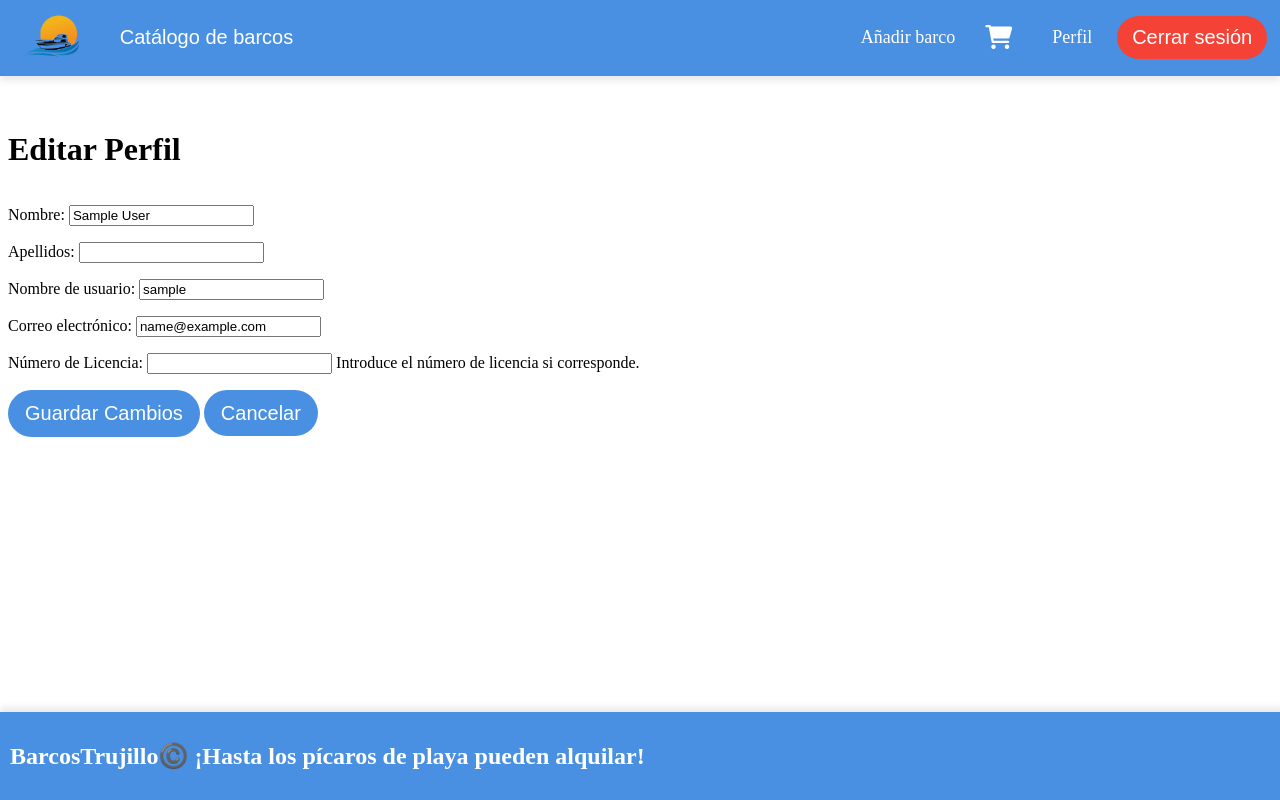
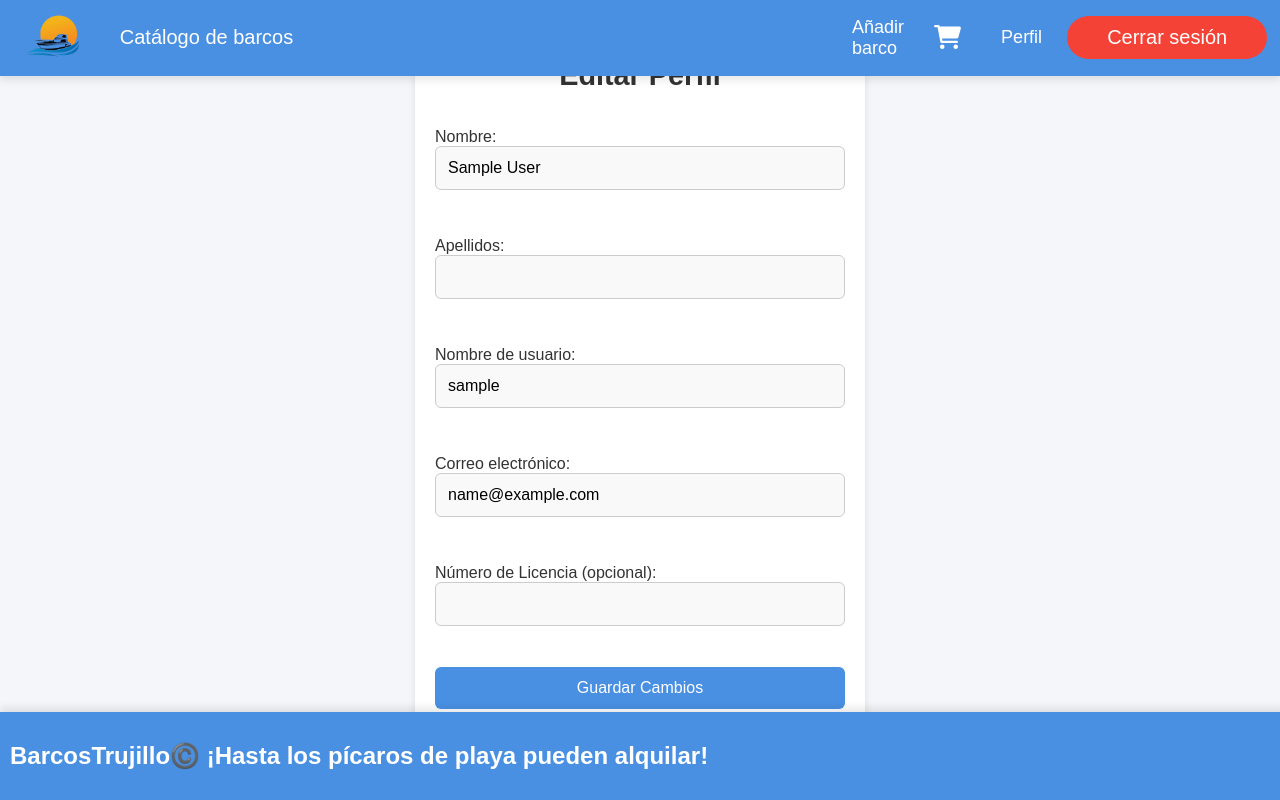
Before and after one commit to frajimmor2/NavegaTrujillo, a Django app: page /profile/edit/ in a window 1280 px wide. Run offline with Django 5.2, Linux system fonts and the light colour scheme; the visitor is signed in with stand-in values (Sample User, id 1).

Commit message:
Editprofiles arreglado + css

```diff
--- a/NavegaTrujilloWeb/business/forms.py
+++ b/NavegaTrujilloWeb/business/forms.py
@@ -27,6 +27,5 @@ class EditProfileForm(forms.Form):
     license_number = forms.CharField(
         max_length=50,
         required=False,
-        label="Número de Licencia",
-        help_text="Introduce el número de licencia si corresponde."
+        label="Número de Licencia (opcional)",
     )
--- a/NavegaTrujilloWeb/static/css/edit_profile.css
+++ b/NavegaTrujilloWeb/static/css/edit_profile.css
@@ -1,78 +1,111 @@
-
-@import url('https://fonts.googleapis.com/css2?family=Roboto:wght@400;700&family=Poppins:wght@400;600&display=swap');
-
-
-body.edit-profile {
+body {
+    font-family: Arial, sans-serif;
+    background-color: #f4f6f9;
+    color: #333;
     margin: 0;
     padding: 0;
-    font-family: 'Poppins', sans-serif;
-    background: linear-gradient(135deg, #a8edea, #fed6e3);
+    display: flex;
+    justify-content: center;
+    align-items: center;
     min-height: 100vh;
-    display: flex;
-    flex-direction: column;
-    align-items: stretch;
 }
 
 
-.container-edit-profile {
-    flex: 1;
-    padding-top: 20px;
-    padding-bottom: 100px;
+.edit_profile_page {
     display: flex;
+    flex-direction: column;
+    align-items: center;
     justify-content: center;
-    align-items: center;
+    width: 100%;
+    max-width: 450px;
+    padding: 20px;
+    background-color: #ffffff;
+    border-radius: 10px;
+    box-shadow: 0 4px 8px rgba(0, 0, 0, 0.1);
+    box-sizing: border-box;
 }
 
-
-.edit-profile-box {
-    background: white;
-    border-radius: 15px;
-    box-shadow: 0 4px 15px rgba(0, 0, 0, 0.1);
-    padding: 30px 40px;
-    max-width: 600px;
-    width: 100%;
-    margin: 20px;
+h1 {
+    color: #333;
+    font-size: 1.8rem;
+    margin-bottom: 20px;
+    text-align: center;
+    font-weight: bold;
 }
 
-
-.edit-profile-box form {
+form {
+    width: 100%;
     display: flex;
     flex-direction: column;
-    gap: 15px;
 }
 
-
-.edit-profile-box input[type="submit"],
-.edit-profile-box .cancel-button {
-    background-color: #4a90e2;
-    color: white;
-    font-weight: bold;
-    padding: 10px 20px;
-    border: none;
-    border-radius: 5px;
-    cursor: pointer;
-    transition: background-color 0.3s ease;
-    width: fit-content;
-    align-self: center;
+input, select, textarea {
+    width: 100%;
+    padding: 12px;
+    margin-bottom: 15px;
+    border: 1px solid #ccc;
+    border-radius: 6px;
+    font-size: 1rem;
+    box-sizing: border-box;
+    background-color: #f9f9f9;
+    transition: border-color 0.3s, box-shadow 0.3s;
 }
 
-.edit-profile-box .cancel-button {
-    background-color: #aaaaaa;
+input:focus, select:focus, textarea:focus {
+    border-color: #4a90e2;
+    outline: none;
+    box-shadow: 0 0 5px rgba(74, 144, 226, 0.5);
+}
+
+button.primary-button {
+    background-color: #4a90e2;
+    color: #ffffff;
+    border: none;
+    padding: 12px;
+    border-radius: 6px;
+    cursor: pointer;
+    font-size: 1rem;
+    transition: background-color 0.3s, transform 0.2s;
     margin-top: 10px;
 }
 
-.edit-profile-box input[type="submit"]:hover,
-.edit-profile-box .cancel-button:hover {
-    background-color: #ff7675;
+button.primary-button:hover {
+    background-color: #357abd;
+    transform: translateY(-2px);
 }
 
-
-.edit-profile-box label {
-    font-family: 'Roboto', sans-serif;
-    font-size: 16px;
+a.secondary-button {
+    text-align: center;
     color: #333;
+    background-color: #e9ecef;
+    padding: 12px;
+    border-radius: 6px;
+    text-decoration: none;
+    margin-top: 10px;
+    font-size: 1rem;
+    transition: background-color 0.3s, transform 0.2s;
 }
 
-script {
-    display: none;
+a.secondary-button:hover {
+    background-color: #d0d2d6;
+    transform: translateY(-2px);
 }
+
+button.primary-button:focus, a.secondary-button:focus {
+    outline: 2px solid #4a90e2;
+    outline-offset: 3px;
+}
+
+@media (max-width: 768px) {
+    .edit_profile_page {
+        padding: 15px;
+    }
+
+    h1 {
+        font-size: 1.5rem;
+    }
+
+    button.primary-button, a.secondary-button {
+        font-size: 0.95rem;
+    }
+}
--- a/NavegaTrujilloWeb/templates/business/edit_profile.html
+++ b/NavegaTrujilloWeb/templates/business/edit_profile.html
@@ -5,14 +5,17 @@
     <meta charset="UTF-8">
     <meta name="viewport" content="width=device-width, initial-scale=1.0">
     <title>Editar Perfil</title>
+    <link rel="stylesheet" href="{% static 'css/edit_profile.css' %}">
 </head>
 <body>
+    <div class="edit_profile_page">
     <h1>Editar Perfil</h1>
     <form method="post">
         {% csrf_token %}
         {{ form.as_p }}
-        <button type="submit" class="btn btn-primary">Guardar Cambios</button>
-        <a href="{% url 'profile' %}" class="btn btn-secondary">Cancelar</a>
+        <button type="submit" class="primary-button">Guardar Cambios</button>
+        <a href="{% url 'profile' %}" class="secondary-button">Cancelar</a>
     </form>
+    </div>
 </body>
 {% endblock %}
```
